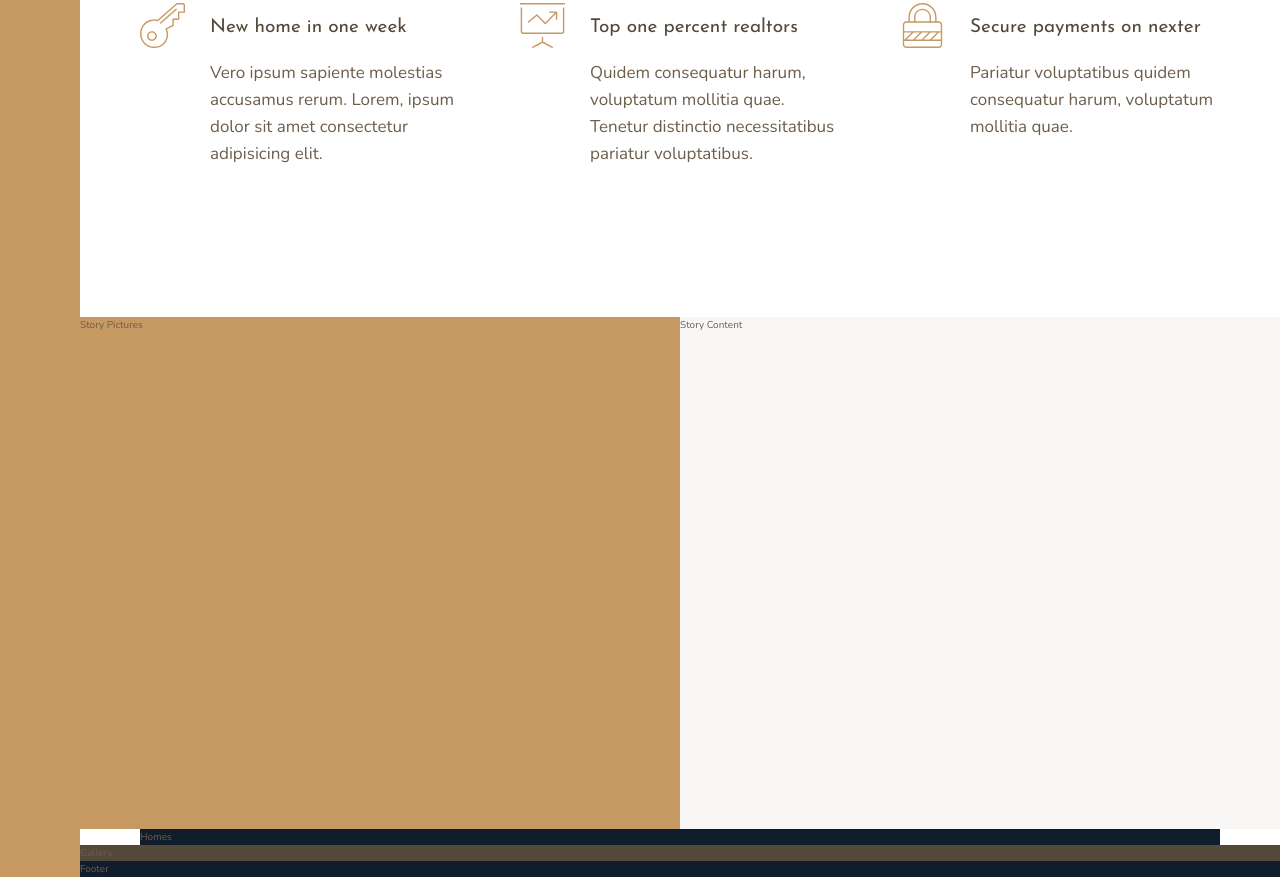
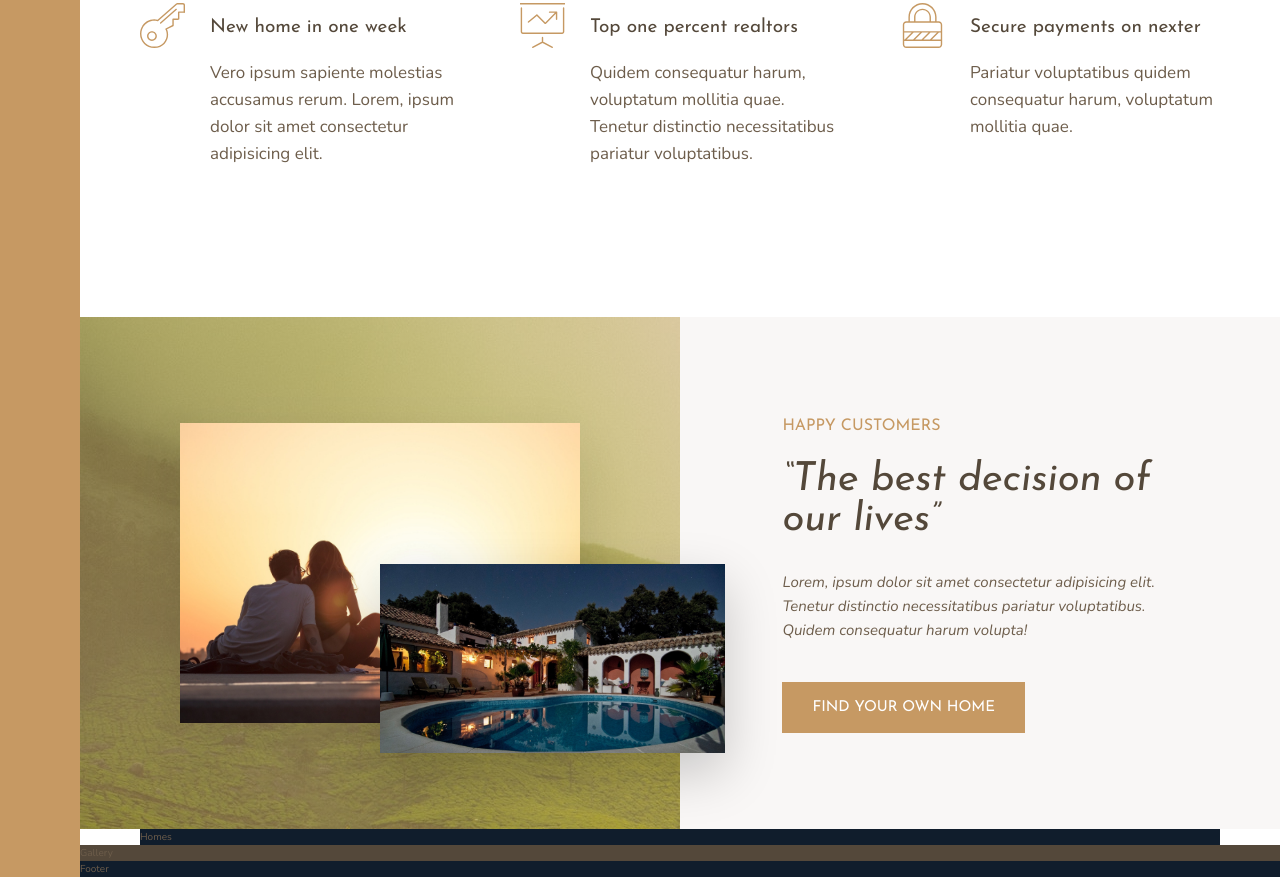
Before and after one commit to AHTHneeuhl/nexter, a website: page index.html in a window 1280 px wide. Shown: the part 991-1868 px from the top of the page. Drawn offline with nearby package versions, Linux system fonts and the light colour scheme.

Commit message:
Building the Story Section

```diff
--- a/index.html
+++ b/index.html
@@ -84,9 +84,27 @@
       </div>
     </section>
 
-    <div class="story__pictures">Story Pictures</div>
+    <div class="story__pictures">
+      <img
+        src="assets/story-1.jpeg"
+        alt="Couple with new house"
+        class="story__image--1"
+      />
+      <img src="assets/story-2.jpeg" alt="New house" class="story__image--2" />
+    </div>
 
-    <div class="story__content">Story Content</div>
+    <div class="story__content">
+      <h3 class="heading-3 mb-sm">Happy Customers</h3>
+      <h2 class="heading-2 heading-2--dark mb-md">
+        &ldquo;The best decision of our lives&rdquo;
+      </h2>
+      <p class="story__text">
+        Lorem, ipsum dolor sit amet consectetur adipisicing elit. Tenetur
+        distinctio necessitatibus pariatur voluptatibus. Quidem consequatur
+        harum volupta!
+      </p>
+      <button class="btn">Find your own home</button>
+    </div>
 
     <section class="homes">Homes</section>
 
--- a/sass/_story.scss
+++ b/sass/_story.scss
@@ -2,10 +2,47 @@
   &__pictures {
     background-color: $color-primary;
     grid-column: full-start / col-end 4;
+    background-image: linear-gradient(
+        rgba($color-primary, 0.5),
+        rgba($color-primary, 0.5)
+      ),
+      url(../assets/back.jpg);
+
+    display: grid;
+    grid-template-columns: repeat(6, 1fr);
+    grid-template-rows: repeat(6, 1fr);
+    align-items: center;
+  }
+
+  &__image--1 {
+    width: 100%;
+    grid-column: 2 / 6;
+    grid-row: 2 / 6;
+    box-shadow: 0 2rem 5rem rgba(#000000, 0.1);
+  }
+
+  &__image--2 {
+    width: 115%;
+    grid-column: 4 / 7;
+    grid-row: 4 / 6;
+    z-index: 10;
+    box-shadow: 0 2rem 5rem rgba(#000000, 0.2);
   }
 
   &__content {
     background-color: $color-grey-light-1;
     grid-column: col-start 5 / full-end;
+
+    padding: 6rem 8vw;
+
+    display: grid;
+    align-content: center;
+    justify-items: start;
+  }
+
+  &__text {
+    font-size: 1.5rem;
+    font-style: italic;
+    margin-bottom: 4rem;
   }
 }
--- a/sass/_typography.scss
+++ b/sass/_typography.scss
@@ -9,10 +9,23 @@
 
 .heading-2 {
   @extend %heading;
+  font-size: 4rem;
+  font-style: italic;
+  line-height: 1;
+
+  &--light {
+    color: $color-grey-light-1;
+  }
+  &--dark {
+    color: $color-grey-dark-1;
+  }
 }
 
 .heading-3 {
   @extend %heading;
+  font-size: 1.6rem;
+  color: $color-primary;
+  text-transform: uppercase;
 }
 
 .heading-4 {
@@ -26,3 +39,36 @@
     color: $color-grey-dark-1;
   }
 }
+
+.btn {
+  background-color: $color-primary;
+  color: #ffffff;
+  border: unset;
+  border-radius: unset;
+  font-family: $font-display;
+  font-size: 1.5rem;
+  text-transform: uppercase;
+  padding: 1.8rem 3rem;
+  transition: all 0.2s;
+  cursor: pointer;
+
+  &:hover {
+    background-color: $color-primary-dark;
+  }
+}
+
+.mb-sm {
+  margin-bottom: 2rem;
+}
+
+.mb-md {
+  margin-bottom: 3rem;
+}
+
+.mb-lg {
+  margin-bottom: 4rem;
+}
+
+.mb-hg {
+  margin-bottom: 8rem;
+}
```
Also changed, not shown: css/style.css.
